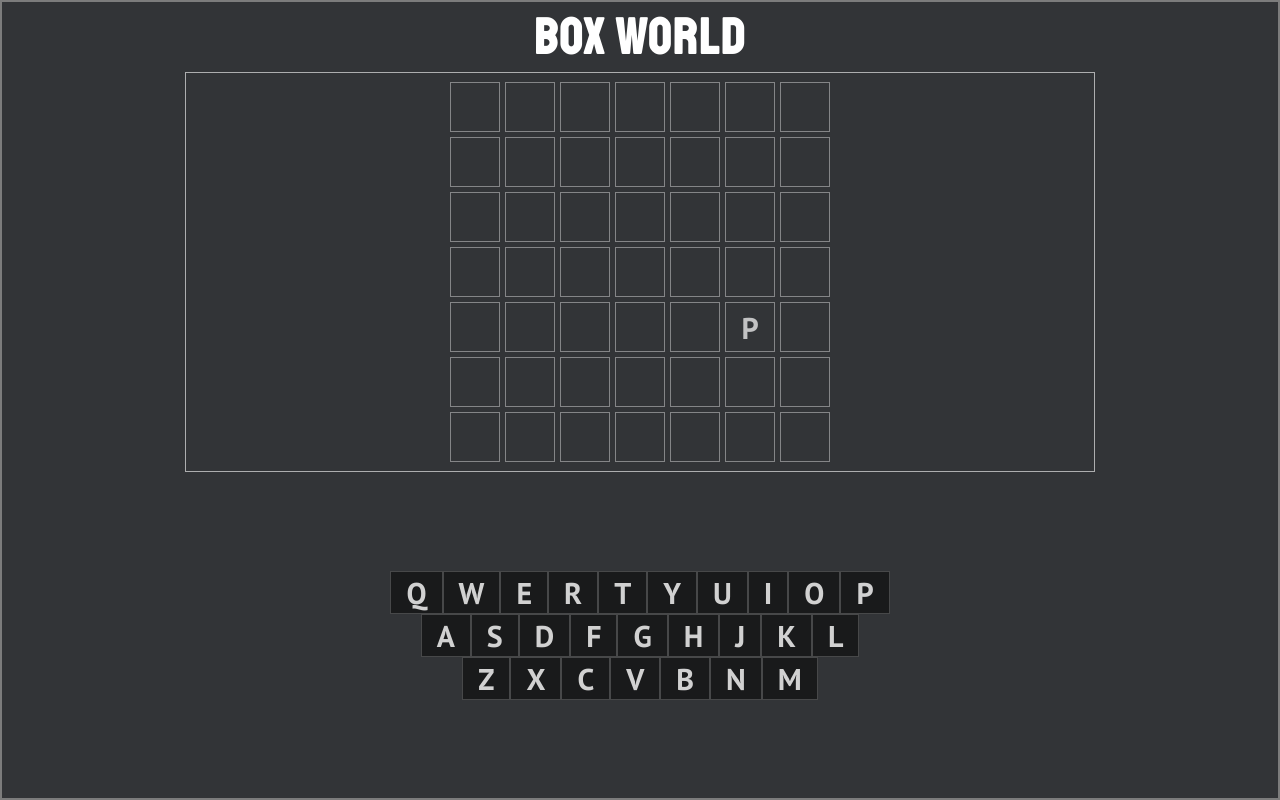
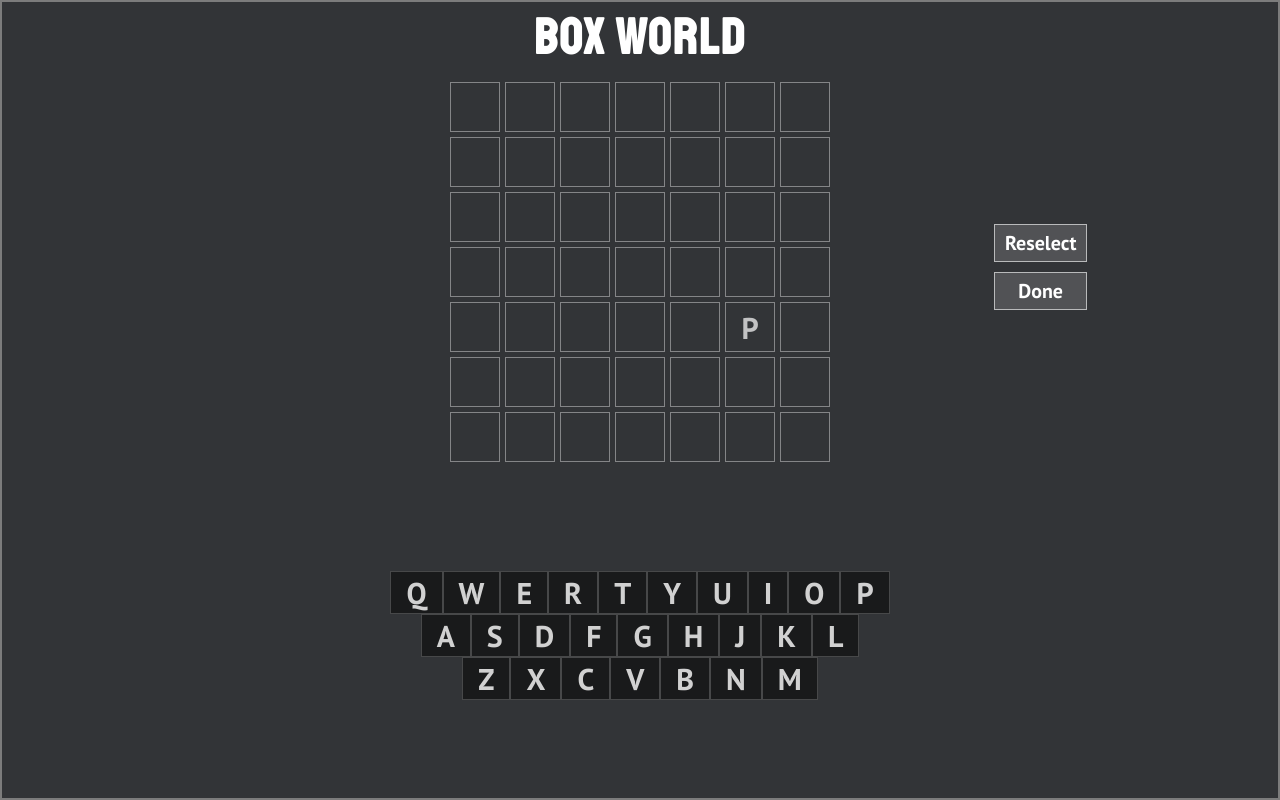
Before and after one commit to kartikth40/box_world, a React (Create React App) app: page / in a window 1280 px wide. Built offline with nearby package versions, Linux system fonts and the light colour scheme.

Commit message:
added buttons - reselect and done to operate selected word

```diff
--- a/src/assets/handleMouseEvents.js
+++ b/src/assets/handleMouseEvents.js
@@ -2,7 +2,7 @@ const handleMouseEvents = (setWordSelected) => {
   let wordInRow = null
   let isPressed = false
   let selected = false
-  let invalidSelection = false
+
   let firstTile = null
   let wordSelected = ''
   let tilesSelected = new Set()
@@ -14,11 +14,8 @@ const handleMouseEvents = (setWordSelected) => {
     const tileNo = parseInt(tNo)
 
     if (firstTile.innerText === '') {
-      invalidSelection = true
       return
-    } else invalidSelection = false
-
-    console.log('yes')
+    }
 
     if (firstElement === 'tile' && element === 'tile') {
       if (Math.abs(tileNo - firstTileNo) < 7 && wordInRow === null) {
@@ -70,18 +67,16 @@ const handleMouseEvents = (setWordSelected) => {
   }
 
   document.querySelector('.grid').addEventListener('mouseup', () => {
-    if (isPressed) {
+    if (isPressed && tilesSelected.size > 0) {
       isPressed = false
       selected = true
       wordSelected = firstTile.innerText + wordSelected
-
-      // fixx mouse over first tile not saving selected word
 
       setWordSelected(wordSelected)
     }
   })
   document.querySelector('.grid').addEventListener('mouseleave', () => {
-    if (isPressed) {
+    if (isPressed && tilesSelected.size > 0) {
       isPressed = false
       selected = true
       wordSelected = firstTile.innerText + wordSelected
@@ -100,12 +95,16 @@ const handleMouseEvents = (setWordSelected) => {
 
     tile.addEventListener('mouseenter', () => {
       if (!isPressed || selected) return
+      if (tile.innerText === '' && tilesSelected.size > 0) {
+        selected = true
+      }
       toggleTile(tile, firstTile)
     })
 
     tile.addEventListener('mouseup', () => {
       if (selected || !isPressed) return
-      if (firstTile !== tile) {
+
+      if (tilesSelected.size > 0) {
         selected = true
         wordSelected = firstTile.innerText + wordSelected
         setWordSelected(wordSelected)
--- a/src/components/Grid/style.css
+++ b/src/components/Grid/style.css
@@ -1,5 +1,5 @@
 .grid-container {
-  border: 1px solid rgba(255, 255, 255, 0.6);
+  /* border: 1px solid rgba(255, 255, 255, 0.6); */
   width: 100%;
   height: 100%;
   display: flex;
--- a/src/pages/Home/index.jsx
+++ b/src/pages/Home/index.jsx
@@ -11,7 +11,12 @@ const index = () => {
       <section className="middle-section">
         <div className="left-of-grid"></div>
         <Grid />
-        <div className="right-of-grid"></div>
+        <div className="right-of-grid">
+          <div className="btn-container">
+            <button className="reSelectBtn">Reselect</button>
+            <button className="doneBtn">Done</button>
+          </div>
+        </div>
       </section>
       <Footer />
     </main>
--- a/src/pages/Home/style.css
+++ b/src/pages/Home/style.css
@@ -13,5 +13,35 @@
 .right-of-grid {
   height: 100%;
   /* border: 2px solid #ebbfbf; */
-  width: 20vw;
+  width: 40vw;
+  display: flex;
+  align-items: center;
 }
+
+.btn-container {
+  width: max-content;
+}
+
+.reSelectBtn,
+.doneBtn {
+  width: 100%;
+  padding: 5px 10px;
+  display: block;
+  margin-bottom: 10px;
+  font-weight: 700;
+  font-size: 20px;
+  border: 1px solid rgba(255, 255, 255, 0.6);
+  background-color: rgba(255, 255, 255, 0.15);
+  color: #fff;
+}
+
+.reSelectBtn:hover,
+.doneBtn:hover {
+  background-color: rgba(255, 255, 255, 0.5);
+  color: #000;
+}
+
+.reSelectBtn:active,
+.doneBtn:active {
+  transform: scale(0.95);
+}
```
